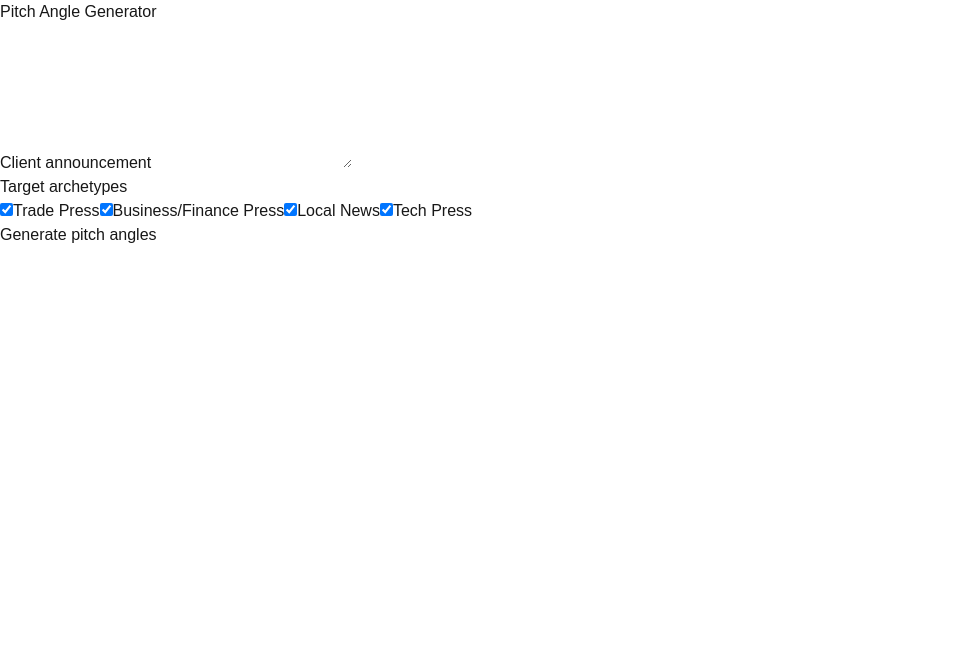
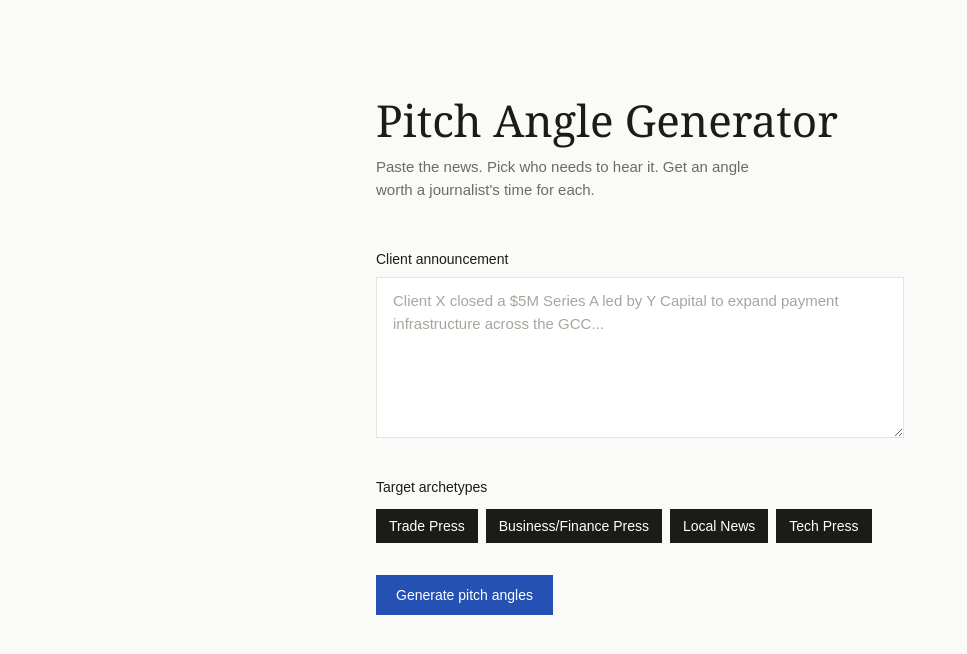
Before and after one commit to fahedd0/pitch-angle-generator, a Next.js app: page / in a window 1280 px wide. Shown: the top 654 px of the page, without its empty margins (0-967 px from the left). Built offline with nearby package versions, Linux system fonts and the light colour scheme.

Commit message:
style pass

```diff
--- a/src/app/page.tsx
+++ b/src/app/page.tsx
@@ -8,6 +8,13 @@ const ARCHETYPES = [
   "Local News",
   "Tech Press",
 ] as const;
+
+const ARCHETYPE_COLORS: Record<string, string> = {
+  "Trade Press": "#2451B3",
+  "Business/Finance Press": "#1C7C54",
+  "Local News": "#B3542B",
+  "Tech Press": "#6C4FC7",
+};
 
 type PitchResult = {
   archetype: string;
@@ -69,10 +76,26 @@ export default function Home() {
   }
 
   return (
-    <main>
-      <h1>Pitch Angle Generator</h1>
-      <form onSubmit={handleSubmit}>
-        <label htmlFor="announcement">Client announcement</label>
+    <div className="min-h-screen bg-[#FAFAF8]">
+      <main className="max-w-xl mx-auto px-6 py-16 md:py-24">
+        <header className="mb-12">
+          <h1 className="font-serif text-4xl md:text-[2.75rem] leading-[1.1] text-[#1B1B18]">
+            Pitch Angle Generator
+          </h1>
+          <p className="mt-3 text-[15px] text-[#6E6B63] max-w-sm">
+            Paste the news. Pick who needs to hear it. Get an angle worth a
+            journalist&apos;s time for each.
+          </p>
+        </header>
+
+        <form onSubmit={handleSubmit} className="space-y-8">
+          <div>
+            <label
+              htmlFor="announcement"
+              className="block text-sm text-[#1B1B18] mb-2"
+            >
+              Client announcement
+            </label>
             <textarea
               id="announcement"
               value={announcement}
@@ -81,36 +104,76 @@ export default function Home() {
               minLength={20}
               maxLength={1000}
               required
+              placeholder="Client X closed a $5M Series A led by Y Capital to expand payment infrastructure across the GCC..."
+              className="w-full border border-[#E5E3DC] bg-white px-4 py-3 text-[15px] text-[#1B1B18] placeholder:text-[#A8A59C] focus:outline-none focus:border-[#2451B3] transition-colors"
             />
+          </div>
 
-        <fieldset>
-          <legend>Target archetypes</legend>
-          {ARCHETYPES.map((archetype) => (
-            <label key={archetype}>
+          <div>
+            <p className="text-sm text-[#1B1B18] mb-3">Target archetypes</p>
+            <div className="flex flex-wrap gap-2">
+              {ARCHETYPES.map((archetype) => {
+                const selected = selectedArchetypes.includes(archetype);
+                return (
+                  <label
+                    key={archetype}
+                    className={`text-sm px-3 py-1.5 border cursor-pointer transition-colors ${
+                      selected
+                        ? "border-[#1B1B18] bg-[#1B1B18] text-white"
+                        : "border-[#E5E3DC] text-[#1B1B18] hover:border-[#1B1B18]"
+                    }`}
+                  >
                     <input
                       type="checkbox"
-                checked={selectedArchetypes.includes(archetype)}
+                      checked={selected}
                       onChange={() => toggleArchetype(archetype)}
+                      className="hidden"
                     />
                     {archetype}
                   </label>
-          ))}
-        </fieldset>
+                );
+              })}
+            </div>
+          </div>
 
-        <button type="submit">Generate pitch angles</button>
+          <button
+            type="submit"
+            disabled={loading}
+            className="bg-[#2451B3] text-white text-sm px-5 py-2.5 hover:bg-[#1D3F91] disabled:opacity-50 transition-colors"
+          >
+            {loading ? "Generating…" : "Generate pitch angles"}
+          </button>
         </form>
 
-      {loading && <p>Generating...</p>}
-      {error && <p role="alert">{error}</p>}
+        {error && (
+          <p role="alert" className="mt-4 text-sm text-[#B3542B]">
+            {error}
+          </p>
+        )}
 
         {results.length > 0 && (
-        <section aria-label="Pitch angle results">
+          <section aria-label="Pitch angle results" className="mt-16 space-y-8">
             {results.map((result) => (
-            <article key={result.archetype}>
-              <h2>{result.archetype}</h2>
-              <p><strong>{result.subject_line}</strong></p>
-              <p>{result.hook}</p>
-              <p><em>{result.proof_point}</em></p>
+              <article
+                key={result.archetype}
+                style={{
+                  borderLeftColor:
+                    ARCHETYPE_COLORS[result.archetype] ?? "#1B1B18",
+                }}
+                className="border-l-[3px] pl-5 py-1"
+              >
+                <p className="text-xs text-[#6E6B63] mb-1">
+                  {result.archetype}
+                </p>
+                <h2 className="font-serif text-lg text-[#1B1B18] mb-2">
+                  {result.subject_line}
+                </h2>
+                <p className="text-[15px] text-[#3B3A36] mb-2">
+                  {result.hook}
+                </p>
+                <p className="text-sm text-[#6E6B63] italic mb-3">
+                  {result.proof_point}
+                </p>
                 <button
                   type="button"
                   onClick={() =>
@@ -118,6 +181,7 @@ export default function Home() {
                       `${result.subject_line}\n\n${result.hook}\n\n${result.proof_point}`
                     )
                   }
+                  className="text-xs text-[#2451B3] hover:underline"
                 >
                   Copy
                 </button>
@@ -126,5 +190,6 @@ export default function Home() {
           </section>
         )}
       </main>
+    </div>
   );
 }
```
Lines whose indentation alone changed are shown as unchanged.
